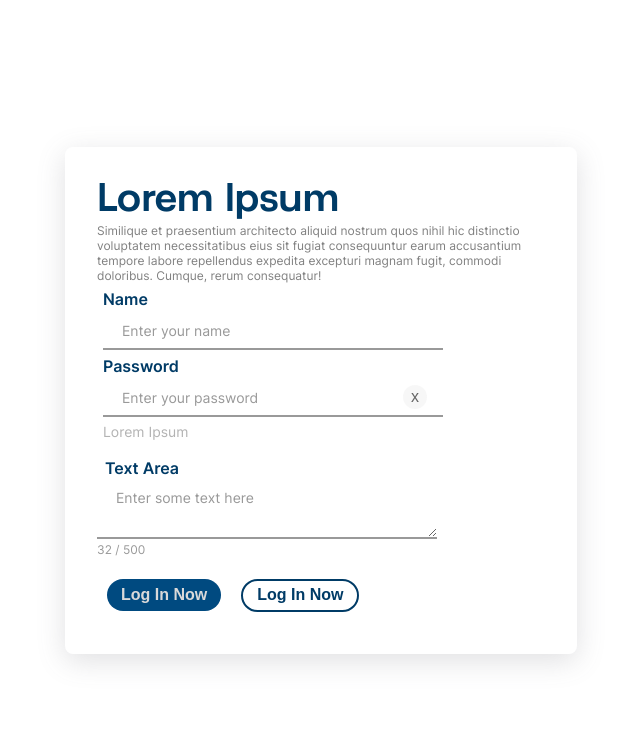
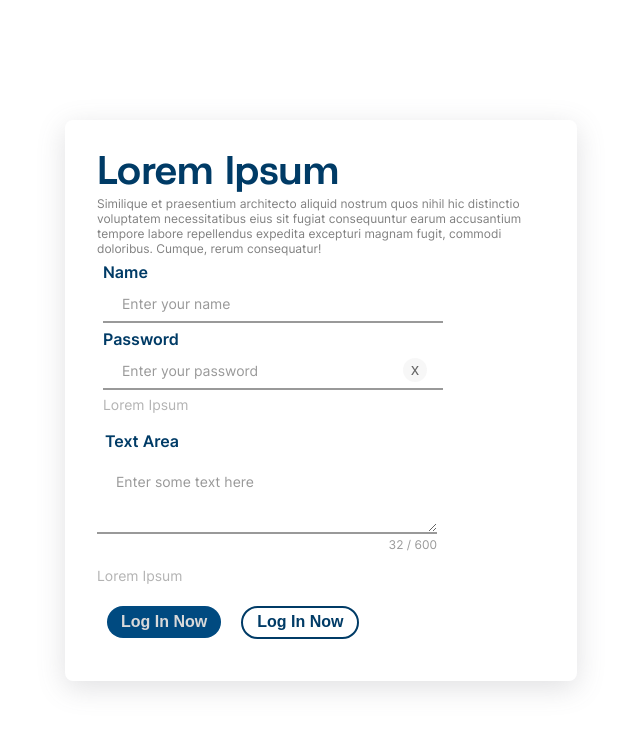
Before and after one commit to Cl1nt0nMzee/online-market, a React (Vite) app in the folder frontend/: page / in a window 1280 px wide. Shown: the top 730 px of the page, without its empty margins (319-959 px from the left). Built offline with nearby package versions, Linux system fonts and the light colour scheme.

Commit message:
feature(frontend): add helpertext to textarea component

```diff
--- a/frontend/src/components/atoms/Input/TextArea.jsx
+++ b/frontend/src/components/atoms/Input/TextArea.jsx
@@ -1,20 +1,25 @@
 import './_index.scss';
+
+import { HelperText } from './TextInput';
 
 const CharacterCounter = ({current, max} ) => {
 
     return (
-        <p className='characterCounter'> {current} / {max}</p>
+        <div className="counterWrapper">
+            <p className='characterCounter'> {current} / {max}</p>
+        </div>
     )
 }
 
-export const TextArea = ({id, label, placeholder, helperText}) => {
+export const TextArea = ({id, label, placeholder, helperText, maxChars}) => {
 
     return (
         <div className="textArea">
             <label htmlFor={id}> {label} </label>
             <textarea id={id} cols={undefined} rows={undefined} placeholder={placeholder}>
             </textarea>
-            <CharacterCounter current={'32'} max={'500'}/>
+            {maxChars? <CharacterCounter current={'32'} max={maxChars}/> : null}
+            {helperText? <HelperText helperText={helperText}/> : null}
         </div>
     )
 }
--- a/frontend/src/components/atoms/Input/_index.scss
+++ b/frontend/src/components/atoms/Input/_index.scss
@@ -265,7 +265,7 @@ textarea {
         color: $accShade-500;
         font-size: 16px;
         width: 100%;
-        padding: 8px 19px;
+        padding: 19px 19px;
         border-bottom: solid 2px $accShade-400;
         background-color: transparent;
 
@@ -296,18 +296,33 @@ textarea {
     &:has(textarea:focus-visible) textarea {
         background-color: #E6E6E670;
     }
+    .counterWrapper {
+        display: flex;
+        width: 100%;
+        flex-direction: row;
+        justify-content: flex-end;
 
-    .characterCounter {
+
+        .characterCounter {
+            display: inline;
+            font-family: $Inter-Regular;
+            font-weight: 400;
+            font-size: 12px;
+            color: $accShade-400;
+
+            padding-left: auto;
+            padding-bottom: 12px;
+        }
+    }
+    .helperText {
         display: block;
-        width: 100%;
         font-family: $Inter-Regular;
         font-weight: 400;
-        font-size: 12px;
-        color: $accShade-400;
-
-        padding-left: auto;
+        font-size: 14px;
+        color: $accShade-300;
         padding-bottom: 12px;
     }
+
     &:has(textarea:focus-visible) label {
         color: $focusBlue-25 ;
     }
--- a/frontend/src/components/organisms/RegisterForm.jsx
+++ b/frontend/src/components/organisms/RegisterForm.jsx
@@ -37,7 +37,7 @@ const RegisterForm = () => {
 
             <StandardTextInput id={'name'} placeholder={'Enter your name'} label={'Name'}/>
             < PasswordInput placeholder={'Enter your password'} id={'password'} label={'Password'} helperText={'Lorem Ipsum'}/>
-            < TextArea placeholder={'Enter some text here'} label={'Text Area'}/>
+            < TextArea placeholder={'Enter some text here'} label={'Text Area'} maxChars={600} helperText={'Lorem Ipsum'}/>
 
             < PrimaryButton  text={"Log In Now"} />
             <SecondaryButton  text={"Log In Now"}/>
```
